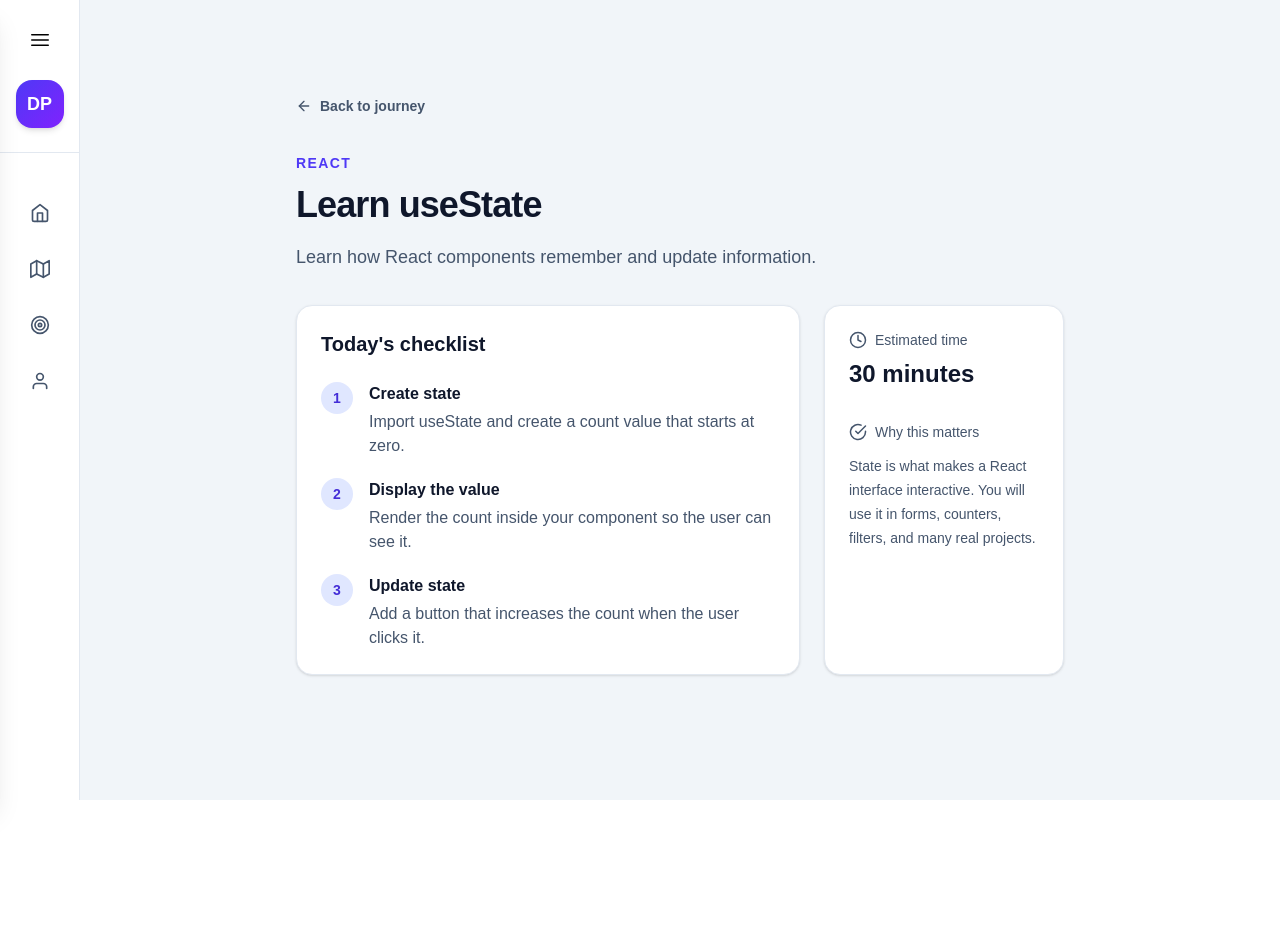
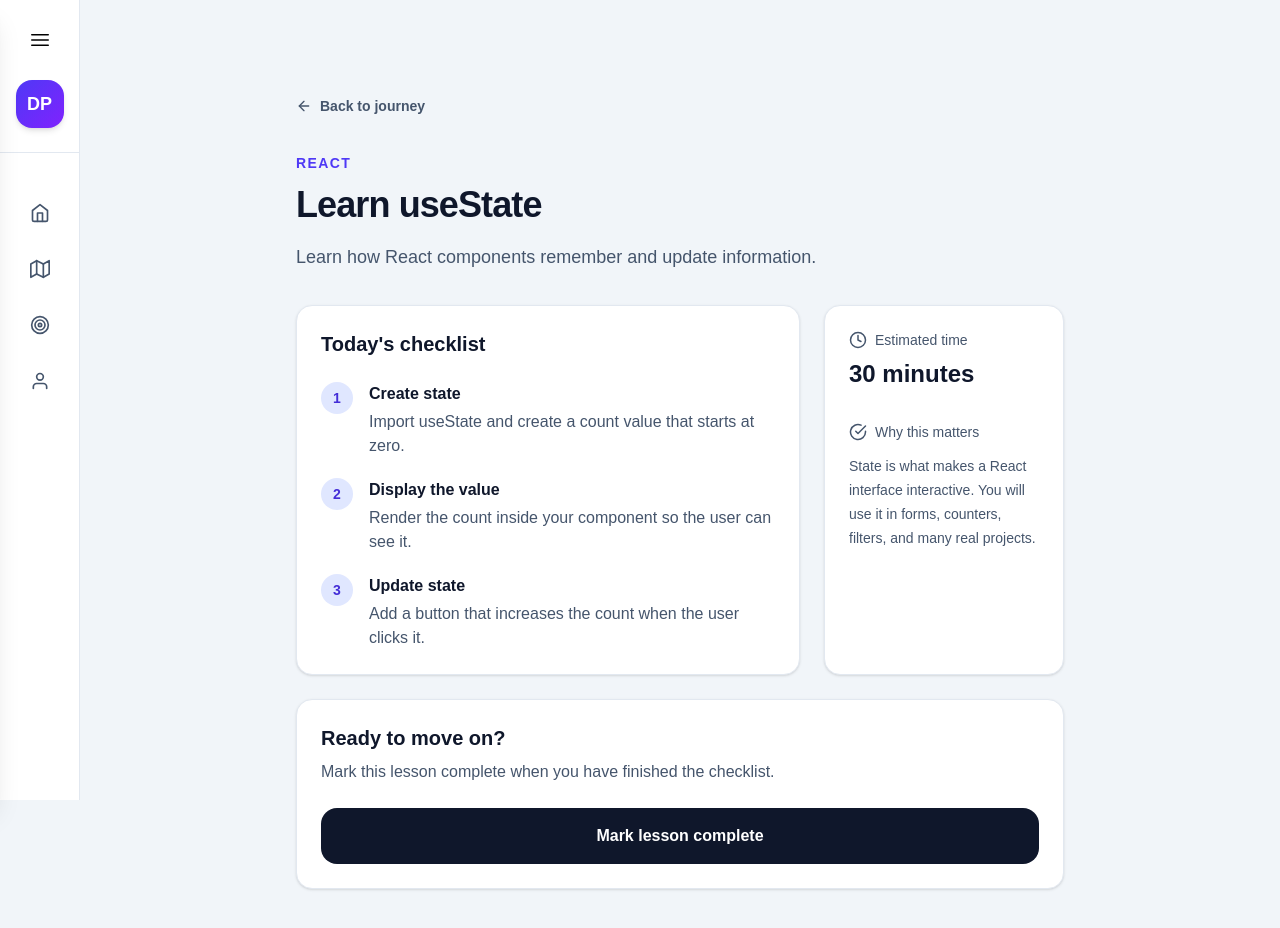
Before and after one commit to gunguncodes/DevPath, a React (Vite) app in the folder Frontend/devpath-ui/: page /lessons/use-state in a window 1280 px wide. Before the commit the page ends 800 px from the top, so only its background shows below. Built offline with nearby package versions, Linux system fonts and the light colour scheme.

Commit message:
feat: add local lesson completion flow

```diff
--- a/Frontend/devpath-ui/src/App.jsx
+++ b/Frontend/devpath-ui/src/App.jsx
@@ -1,17 +1,42 @@
+import { useState } from "react";
 import { BrowserRouter, Routes, Route } from "react-router-dom";
 import Home from "./pages/Home";
 import Journey from "./pages/Journey";
 import Lesson from "./pages/Lesson";
 import Roadmap from "./pages/Roadmap";
 import Profile from "./pages/Profile";
+import { roadmap } from "./data/roadmap";
+import { completeLesson } from "./utils/learningprogress";
 
 function App() {
+  const [learningPath, setLearningPath] = useState(roadmap);
+
+  function handleLessonComplete(lessonId) {
+    setLearningPath((currentPath) =>
+      completeLesson(currentPath, lessonId)
+    );
+  }
+
   return (
     <BrowserRouter>
       <Routes>
-        <Route path="/" element={<Home />} />
-        <Route path="/journey" element={<Journey />} />
-        <Route path="/lessons/:lessonId" element={<Lesson />} />
+        <Route path="/" element={<Home roadmap={learningPath} />} />
+
+        <Route
+          path="/journey"
+          element={<Journey roadmap={learningPath} />}
+        />
+
+        <Route
+          path="/lessons/:lessonId"
+          element={
+            <Lesson
+              roadmap={learningPath}
+              onLessonComplete={handleLessonComplete}
+            />
+          }
+        />
+
         <Route path="/roadmap" element={<Roadmap />} />
         <Route path="/profile" element={<Profile />} />
       </Routes>
--- a/Frontend/devpath-ui/src/data/roadmap.js
+++ b/Frontend/devpath-ui/src/data/roadmap.js
@@ -27,14 +27,23 @@ export const roadmap = [
   description: "Build user interfaces with reusable components.",
   status: "current",
   lessons: [
-      { id: "components", title: "Components", status: "completed" },
-      { id: "props", title: "Props", status: "completed" },
+    {
+      id: "components",
+      title: "Components",
+      status: "completed",
+    },
+    {
+      id: "props",
+      title: "Props",
+      status: "completed",
+    },
     {
       id: "use-state",
       title: "useState",
       status: "current",
       duration: "30 minutes",
-           summary: "Learn how React components remember and update information.",
+      summary:
+        "Learn how React components remember and update information.",
       reason:
         "State is what makes a React interface interactive. You will use it in forms, counters, filters, and many real projects.",
       steps: [
@@ -55,9 +64,36 @@ export const roadmap = [
         },
       ],
     },
-      { id: "use-effect", title: "useEffect", status: "locked" },
+    {
+      id: "use-effect",
+      title: "useEffect",
+      status: "locked",
+      duration: "35 minutes",
+      summary:
+        "Learn how React runs code when a component first appears or when data changes.",
+      reason:
+        "Effects are useful for tasks outside rendering, such as fetching data, updating the page title, or using browser APIs.",
+      steps: [
+        {
+          title: "Understand when an effect runs",
+          description:
+            "Use useEffect to run code after React finishes rendering a component.",
+        },
+        {
+          title: "Add a dependency",
+          description:
+            "Pass a dependency array so React knows when the effect should run again.",
+        },
+        {
+          title: "Build a small example",
+          description:
+            "Update the document title whenever a counter value changes.",
+        },
       ],
     },
+  ],
+  },
+
   {
     id: "react-router",
     title: "React Router",
--- a/Frontend/devpath-ui/src/pages/Home.jsx
+++ b/Frontend/devpath-ui/src/pages/Home.jsx
@@ -3,9 +3,8 @@ import MissionCard from "../components/home/MissionCard";
 import ProgressCard from "../components/home/ProgressCard";
 import NextMilestone from "../components/home/NextMilestone";
 import MainLayout from "../layouts/MainLayout";
-import { roadmap } from "../data/roadmap";
 
-function Home() {
+function Home({roadmap}) {
   const currentMilestone = roadmap.find(
     (milestone) => milestone.status === "current"
   );
--- a/Frontend/devpath-ui/src/pages/Journey.jsx
+++ b/Frontend/devpath-ui/src/pages/Journey.jsx
@@ -23,7 +23,7 @@ function getJourneyProgress(milestones) {
   };
 }
 
-export default function Journey() {
+export default function Journey({roadmap}) {
   const progress = getJourneyProgress(roadmap);
 
   const currentMilestone = roadmap.find(
--- a/Frontend/devpath-ui/src/pages/Lesson.jsx
+++ b/Frontend/devpath-ui/src/pages/Lesson.jsx
@@ -1,9 +1,9 @@
 import { FiArrowLeft, FiClock, FiCheckCircle } from "react-icons/fi";
 import { Link, useParams } from "react-router-dom";
+import Button from "../components/common/Button";
 import MainLayout from "../layouts/MainLayout";
-import { roadmap } from "../data/roadmap";
 
-export default function Lesson() {
+export default function Lesson({ roadmap, onLessonComplete }) {
   const { lessonId } = useParams();
 
   const milestone = roadmap.find((roadmapMilestone) =>
@@ -32,6 +32,35 @@ export default function Lesson() {
       </MainLayout>
     );
   }
+
+  if (lesson.status === "locked") {
+    return (
+      <MainLayout>
+        <div className="mx-auto max-w-3xl">
+          <p className="text-sm font-semibold uppercase tracking-widest text-slate-500">
+            Lesson locked
+          </p>
+
+          <h1 className="mt-3 text-3xl font-bold text-slate-900">
+            Complete earlier lessons first.
+          </h1>
+
+          <p className="mt-3 text-slate-600">
+            {lesson.title} will unlock when you reach it in your learning path.
+          </p>
+
+          <Link
+            to="/journey"
+            className="mt-6 inline-block font-semibold text-indigo-600 hover:text-indigo-700"
+          >
+            Return to your journey
+          </Link>
+        </div>
+      </MainLayout>
+    );
+  }
+
+  const isCurrentLesson = lesson.status === "current";
 
   return (
     <MainLayout>
@@ -65,7 +94,7 @@ export default function Lesson() {
             </h2>
 
             <div className="mt-6 space-y-5">
-              {lesson.steps?.map((step, index) => (
+              {lesson.steps.map((step, index) => (
                 <div key={step.title} className="flex gap-4">
                   <span className="flex h-8 w-8 shrink-0 items-center justify-center rounded-full bg-indigo-100 text-sm font-bold text-indigo-700">
                     {index + 1}
@@ -107,6 +136,40 @@ export default function Lesson() {
             </div>
           </aside>
         </section>
+
+        <section className="mt-6 rounded-2xl border border-slate-200 bg-white p-6 shadow-sm">
+          {isCurrentLesson ? (
+            <>
+              <h2 className="text-xl font-bold text-slate-900">
+                Ready to move on?
+              </h2>
+
+              <p className="mt-2 text-slate-600">
+                Mark this lesson complete when you have finished the checklist.
+              </p>
+
+              <div className="mt-6">
+                <Button onClick={() => onLessonComplete(lesson.id)}>
+                  Mark lesson complete
+                </Button>
+              </div>
+            </>
+          ) : (
+            <div className="flex items-center gap-3">
+              <FiCheckCircle size={22} className="text-emerald-600" />
+
+              <div>
+                <h2 className="font-semibold text-slate-900">
+                  Lesson completed
+                </h2>
+
+                <p className="mt-1 text-sm text-slate-600">
+                  Your learning path has been updated.
+                </p>
+              </div>
+            </div>
+          )}
+        </section>
       </div>
     </MainLayout>
   );
--- /dev/null
+++ b/Frontend/devpath-ui/src/utils/learningprogress.js
@@ -0,0 +1,59 @@
+export function completeLesson(milestones, lessonId) {
+  let targetLessonFound = false;
+  let nextLessonId = null;
+
+  for (const milestone of milestones) {
+    for (const lesson of milestone.lessons) {
+      if (targetLessonFound && lesson.status === "locked") {
+        nextLessonId = lesson.id;
+        break;
+      }
+
+      if (lesson.id === lessonId) {
+        targetLessonFound = true;
+      }
+    }
+
+    if (nextLessonId) {
+      break;
+    }
+  }
+
+  return milestones.map((milestone) => {
+    const updatedLessons = milestone.lessons.map((lesson) => {
+      if (lesson.id === lessonId) {
+        return { ...lesson, status: "completed" };
+      }
+
+      if (lesson.id === nextLessonId) {
+        return { ...lesson, status: "current" };
+      }
+
+      return lesson;
+    });
+
+    const allLessonsCompleted = updatedLessons.every(
+      (lesson) => lesson.status === "completed"
+    );
+
+    const hasCurrentLesson = updatedLessons.some(
+      (lesson) => lesson.status === "current"
+    );
+
+    let status = "locked";
+
+    if (allLessonsCompleted) {
+      status = "completed";
+    }
+
+    if (hasCurrentLesson) {
+      status = "current";
+    }
+
+    return {
+      ...milestone,
+      status,
+      lessons: updatedLessons,
+    };
+  });
+}
```
Lines whose indentation alone changed are shown as unchanged.
